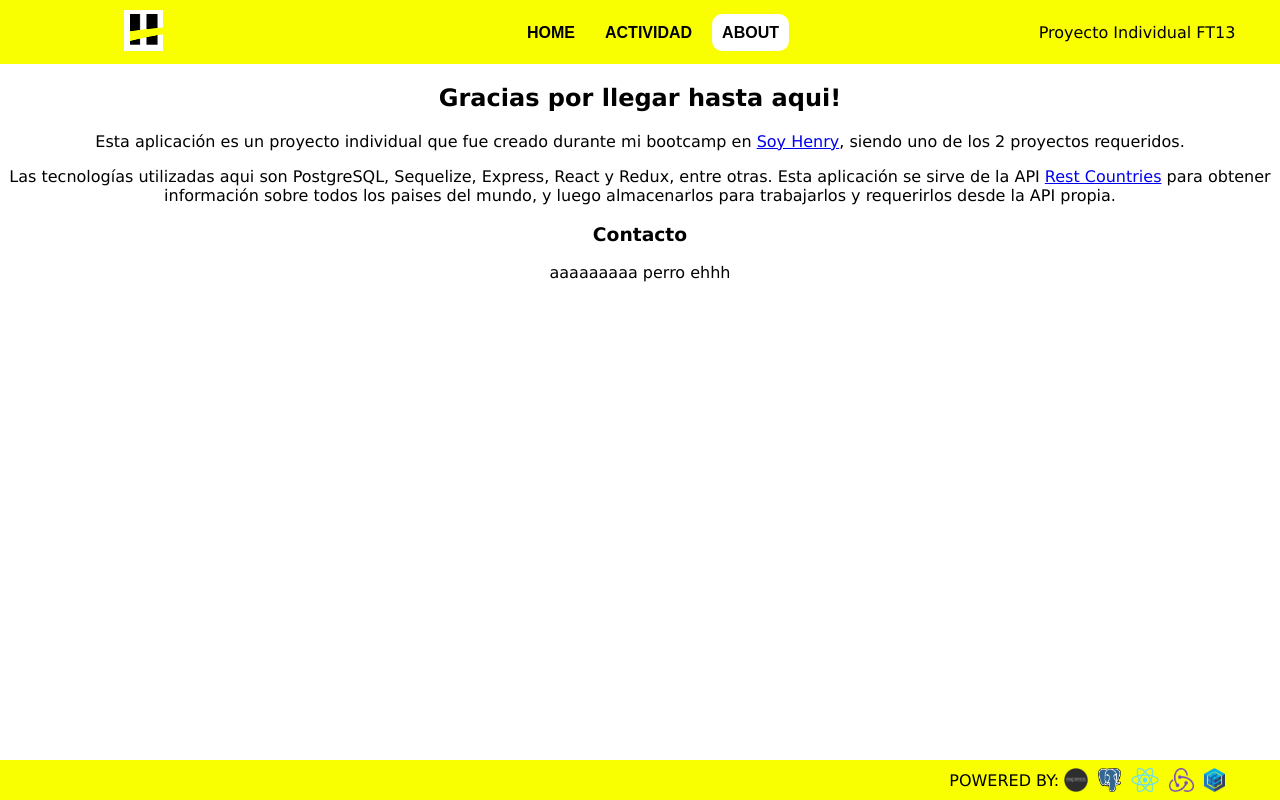
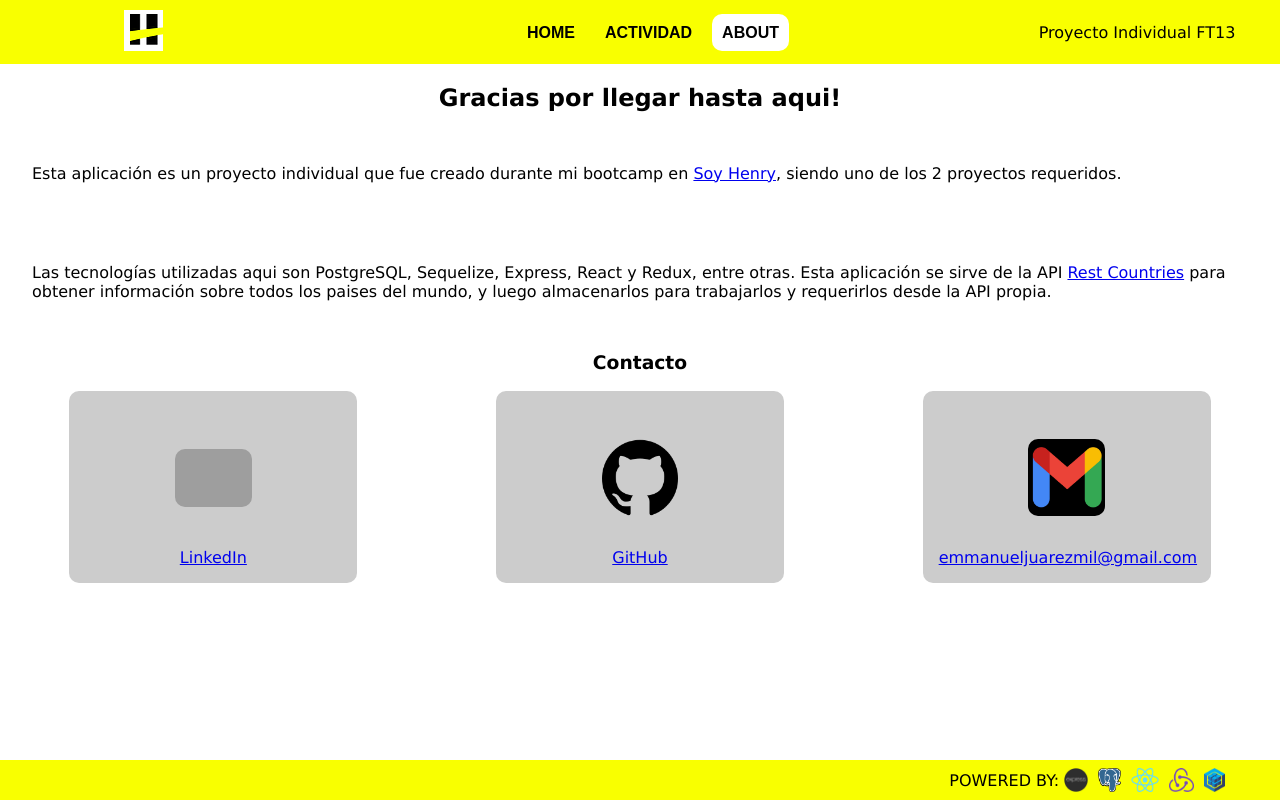
Before and after one commit to emmanueljuarezmil/PI-Countries-FT13, a React (Create React App) app in the folder client/: page /about in a window 1280 px wide. Built offline with nearby package versions, Linux system fonts and the light colour scheme; no server answers; grey boxes are pictures that could not be loaded.

Commit message:
change about

```diff
--- a/client/src/components/About.css
+++ b/client/src/components/About.css
@@ -0,0 +1,35 @@
+.about {
+    text-align: left;
+}
+
+.about p {
+    padding: 2rem;
+}
+
+.about h2, .about h3 {
+    text-align: center;
+}
+
+.contact {
+    width: 100vw;
+    display: flex;
+
+}
+
+.contact_item {
+    width: 20vw;
+    height: 20vh;
+    display: flex;
+    flex-direction: column;
+    margin: auto;
+    text-align: center;
+    background-color: #ccc;
+    border-radius: 10px;
+    padding: 1rem;
+}
+
+.contact_item_img {
+    width: 30%;
+    margin: auto;
+    border-radius: 10px;
+}
--- a/client/src/components/About.jsx
+++ b/client/src/components/About.jsx
@@ -1,14 +1,29 @@
 import React from 'react'
+import linkedin from '../img/linkedin.png'
+import github from '../img/github.png'
+import gmail from '../img/logo-Gmail-1-min.jpg'
+import './About.css'
 
 function About() {
     return (
-        <div>
+        <div className='about'>
             <h2>Gracias por llegar hasta aqui!</h2>
             <p>Esta aplicación es un proyecto individual que fue creado durante mi bootcamp en <a href="https://www.soyhenry.com" target="_blank" rel="noopener noreferrer">Soy Henry</a>, siendo uno de los 2 proyectos requeridos.</p>
             <p>Las tecnologías utilizadas aqui son PostgreSQL, Sequelize, Express, React y Redux, entre otras. Esta aplicación se sirve de la API <a href="https://restcountries.eu/" target="_blank" rel="noopener noreferrer">Rest Countries</a> para obtener información sobre todos los paises del mundo, y luego almacenarlos para trabajarlos y requerirlos desde la API propia.</p>
             <h3>Contacto</h3>
-            <div>
-                aaaaaaaaa perro ehhh
+            <div className='contact'>
+                <div className="contact_item">
+                    <img src={linkedin} alt="Not found" className="contact_item_img"/>
+                    <a href="https://www.linkedin.com/in/emmanueljuarezmil/" target="_blank" rel="noopener noreferrer">LinkedIn</a>
+                </div>
+                <div className="contact_item">
+                    <img src={github} alt="Not found" className="contact_item_img"/>
+                    <a href="https://github.com/emmanueljuarezmil" target="_blank" rel="noopener noreferrer">GitHub</a>
+                </div>
+                <div className="contact_item">
+                    <img src={gmail} alt="Not found" className="contact_item_img"/>
+                    <a href="mailto:emmanueljuarezmil@gmail.com" target="_blank" rel="noopener noreferrer">emmanueljuarezmil@gmail.com</a>
+                </div>
             </div>
 
         </div>
```
